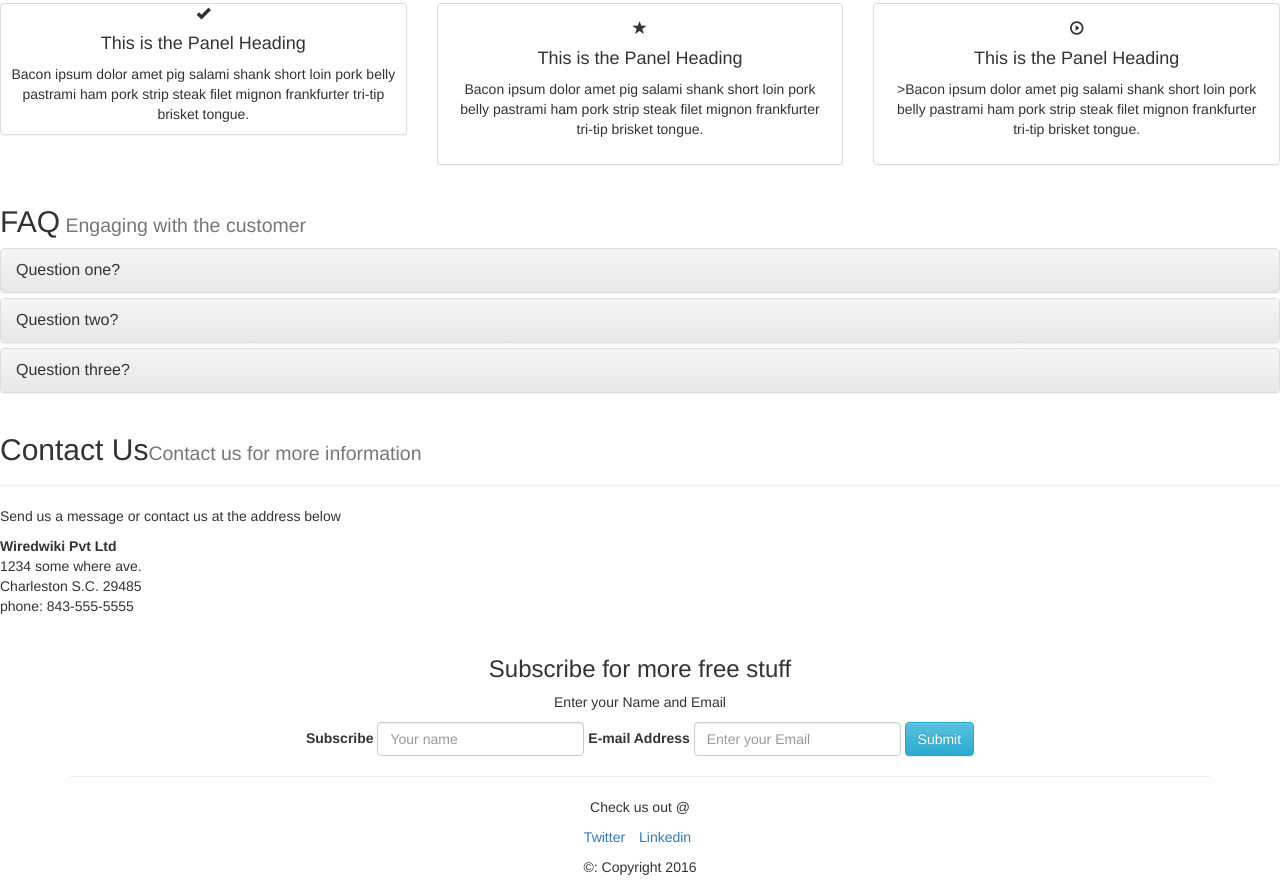
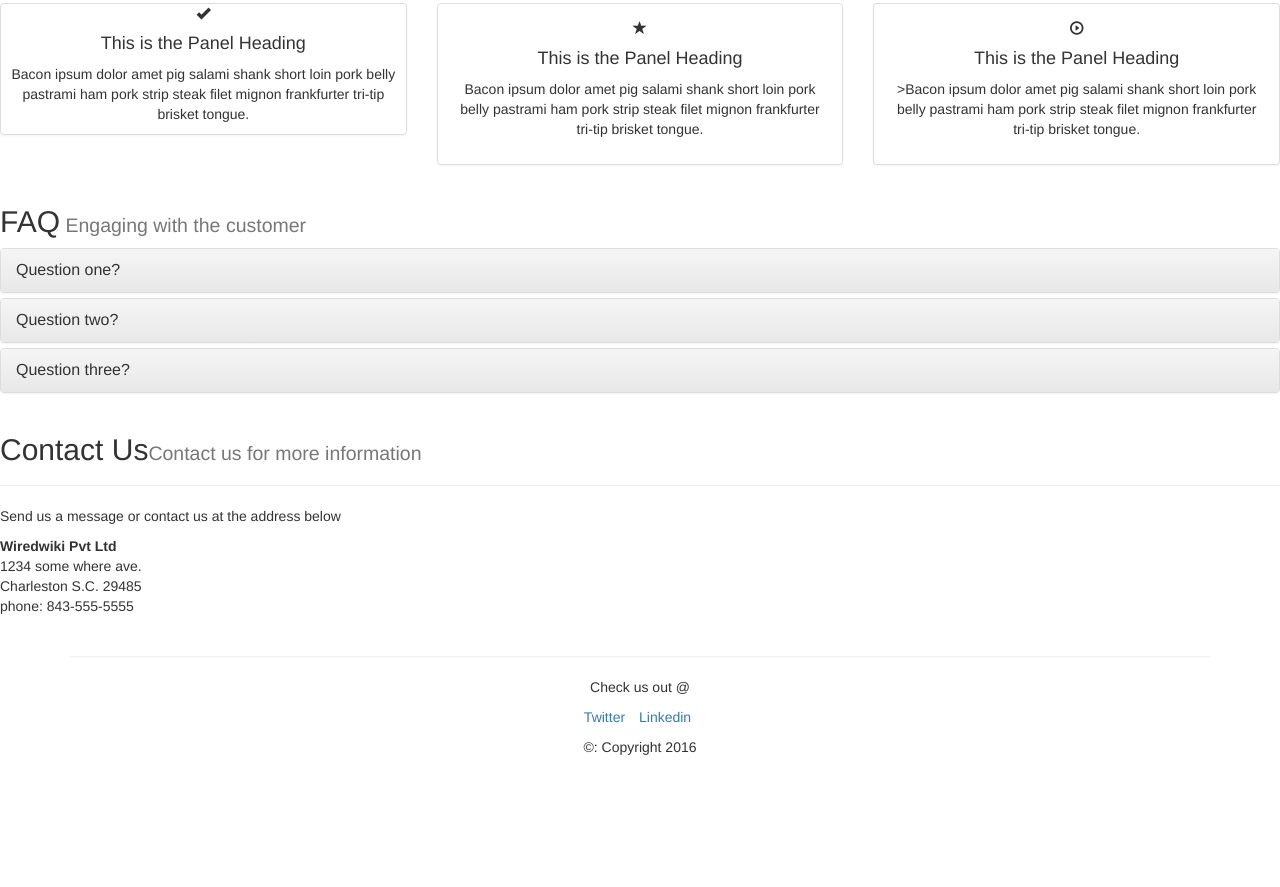
Before and after one commit to hotwing78/hotwing78.github.io, a website: page index.html in a window 1280 px wide. Shown: the part 2716-3603 px from the top of the page. After the commit the page ends 3483 px from the top, so only its background shows below. Drawn offline with nearby package versions, Linux system fonts and the light colour scheme.

Commit message:
Update index.html

```diff
--- a/index.html
+++ b/index.html
@@ -325,20 +325,6 @@
     <footer>
         <div class="footer-container">
              <div class="container text-center">
-                    <h3>Subscribe for more free stuff</h3>
-                    <p>Enter your Name and Email</p>
-                    <form action="" class="form-inline">
-                        <div class="form-group">
-                            <label for="subsctiprion">Subscribe</label>
-                            <input type="text" class="form-control" id="subsctiption" placeholder= "Your name">
-                        </div>
-
-                        <div class="form-group">
-                            <label for="subsctiprion">E-mail Address</label>
-                            <input type="text" class="form-control" id="email" placeholder= "Enter your Email">
-                        </div>
-                       <button type="submit" class="btn btn-info">Submit</button>
-                    </form>
                         <hr>
                         <P>Check us out @</P>
                     <ul class = "list-inline">
```
